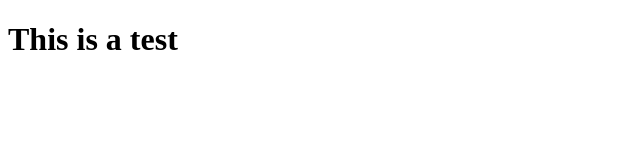
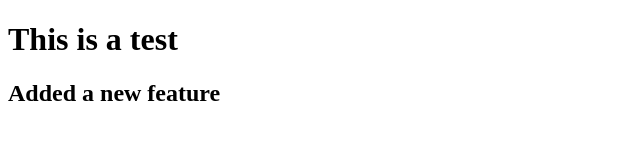
Before and after one commit to joel-johnson-2/git-testing, a plain HTML site: page index.html in a window 1280 px wide. Shown: the whole page, without its empty margins (0-640 px from the left). Drawn offline with Linux system fonts and the light colour scheme.

Commit message:
added a new feature on index.html

```diff
--- a/index.html
+++ b/index.html
@@ -10,6 +10,8 @@
 
 <body>
     <h1>This is a test</h1>
+
+    <h2>Added a new feature</h2>
 </body>
 
 </html>
```
